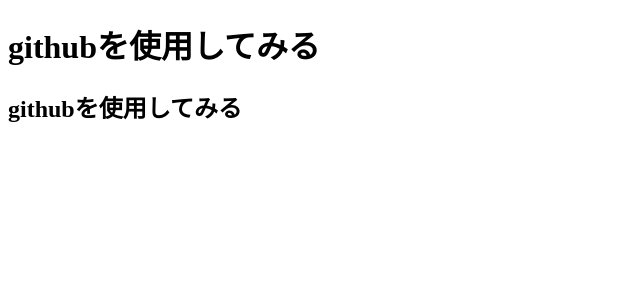
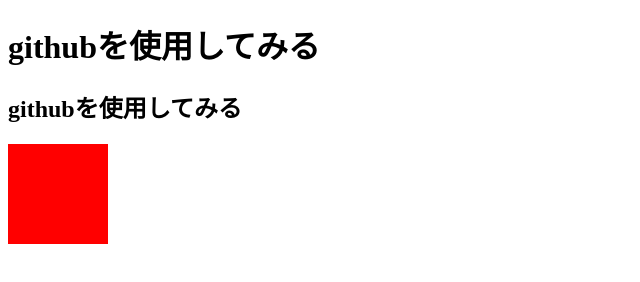
Before and after one commit to yuko-git/yuko-git.github.io, a plain HTML site: page index.html in a window 1280 px wide. Shown: the whole page, without its empty margins (0-640 px from the left). Drawn offline with Linux system fonts and the light colour scheme.

Commit message:
box追加

```diff
--- a/index.html
+++ b/index.html
@@ -5,11 +5,20 @@
   <meta http-equiv="X-UA-Compatible" content="IE=edge">
   <meta name="viewport" content="width=device-width, initial-scale=1.0">
   <title>githubを使用してみる</title>
+<style>
+.box{
+width: 100px;
+height: 100px;
+background-color: red;
+}
+</style>
 </head>
 <body>
 
 <h1>githubを使用してみる</h1>
 <h2>githubを使用してみる</h2>
+<div class="box">
+</div>
 
 </body>
 </html>
```
